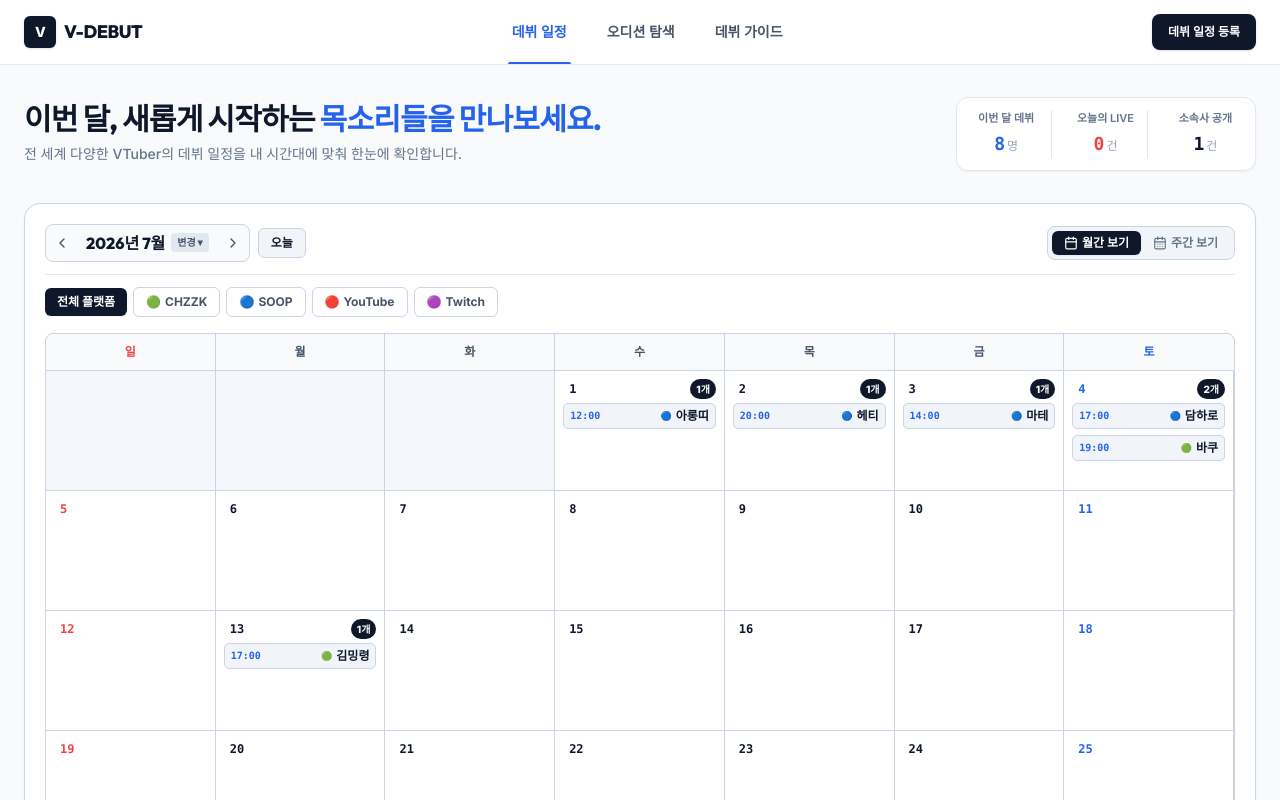
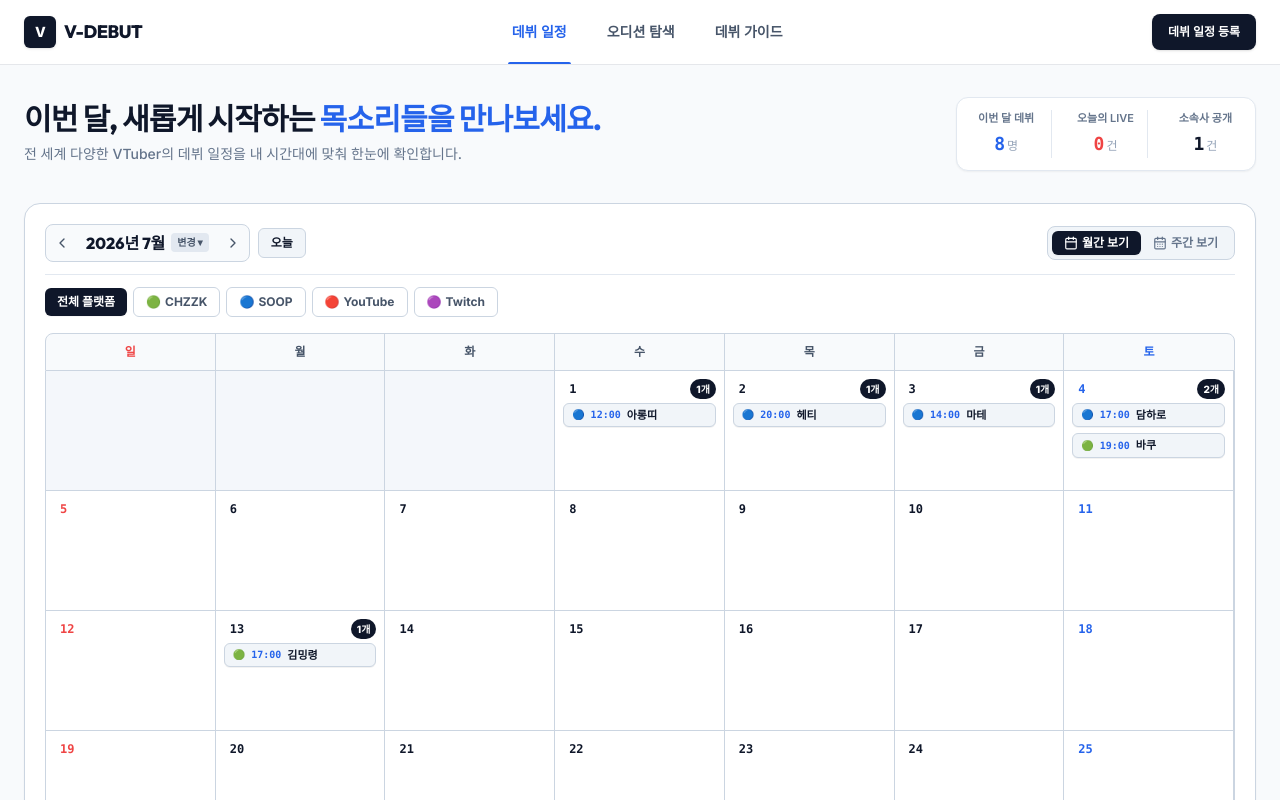
Before and after one commit to Ji-ChangKim/StreamingService, a React (Vite) app in the folder frontend/: page / in a window 1280 px wide. Shown: the top 800 px of the page. Built offline with nearby package versions, Linux system fonts and the light colour scheme; no server answers.

Commit message:
fix_calendar_event_chip_layout

```diff
--- a/frontend/src/components/calendar/CalendarMonthGrid.tsx
+++ b/frontend/src/components/calendar/CalendarMonthGrid.tsx
@@ -106,13 +106,11 @@ export function CalendarMonthGrid({
                     return (
                       <div
                         key={evt.id}
-                        className="px-1.5 py-1 rounded-[5px] bg-[#F1F5F9] border border-[#CBD5E1] flex items-center justify-between text-xs font-bold text-[#0F172A] hover:bg-[#E2E8F0] transition-colors"
+                        className="px-2 py-1 rounded-[6px] bg-[#F1F5F9] border border-[#CBD5E1] flex items-center gap-1.5 text-xs font-bold text-[#0F172A] hover:bg-[#E2E8F0] hover:border-[#2563EB] transition-all cursor-pointer overflow-hidden shadow-2xs"
                       >
-                        <span className="text-[10px] font-mono text-[#2563EB] font-bold">{startTime}</span>
-                        <div className="flex items-center gap-1 truncate max-w-[70%]">
-                          <span className="text-[9px]">{platformDot}</span>
-                          <span className="truncate">{evt.creator.displayName}</span>
-                        </div>
+                        <span className="text-[10px] shrink-0">{platformDot}</span>
+                        <span className="text-[10px] font-mono font-extrabold text-[#2563EB] shrink-0">{startTime}</span>
+                        <span className="truncate text-[11px] font-bold text-[#0F172A]">{evt.creator.displayName}</span>
                       </div>
                     );
                   })}
```
Also changed, not shown: 1 other file (tests, documents, lock files or other folders).
